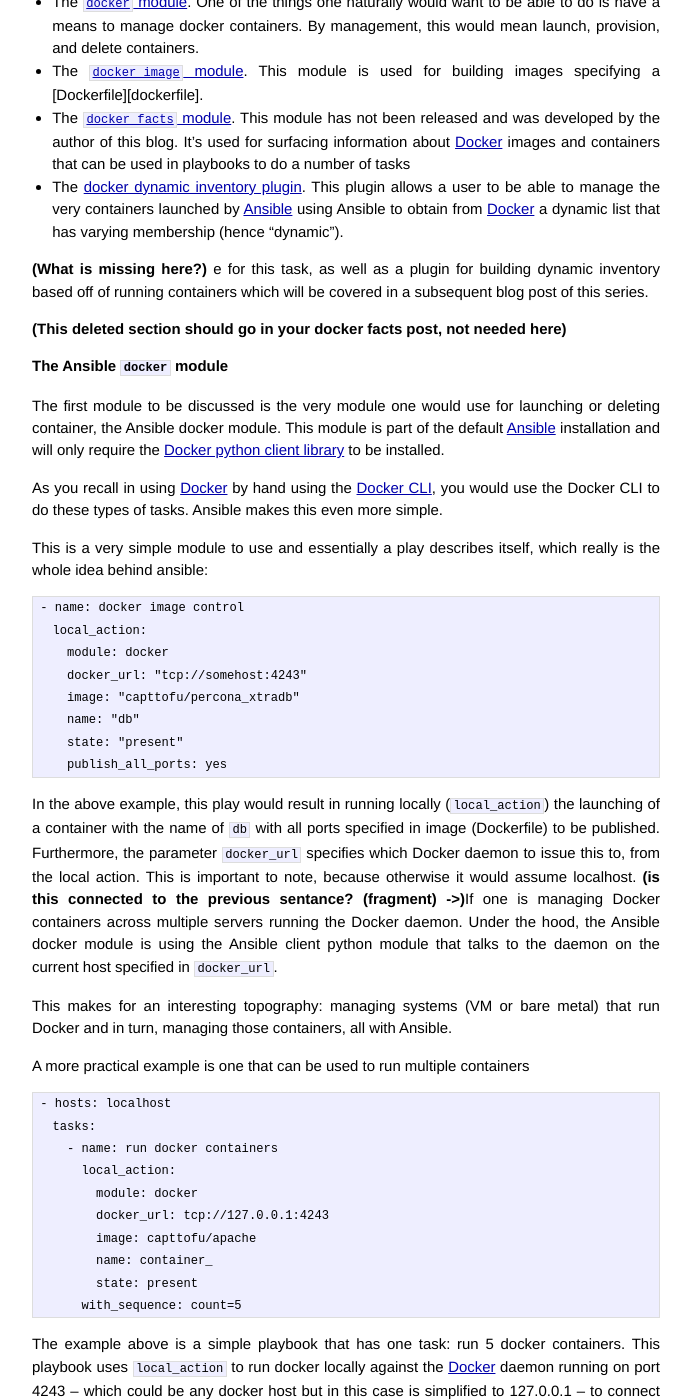
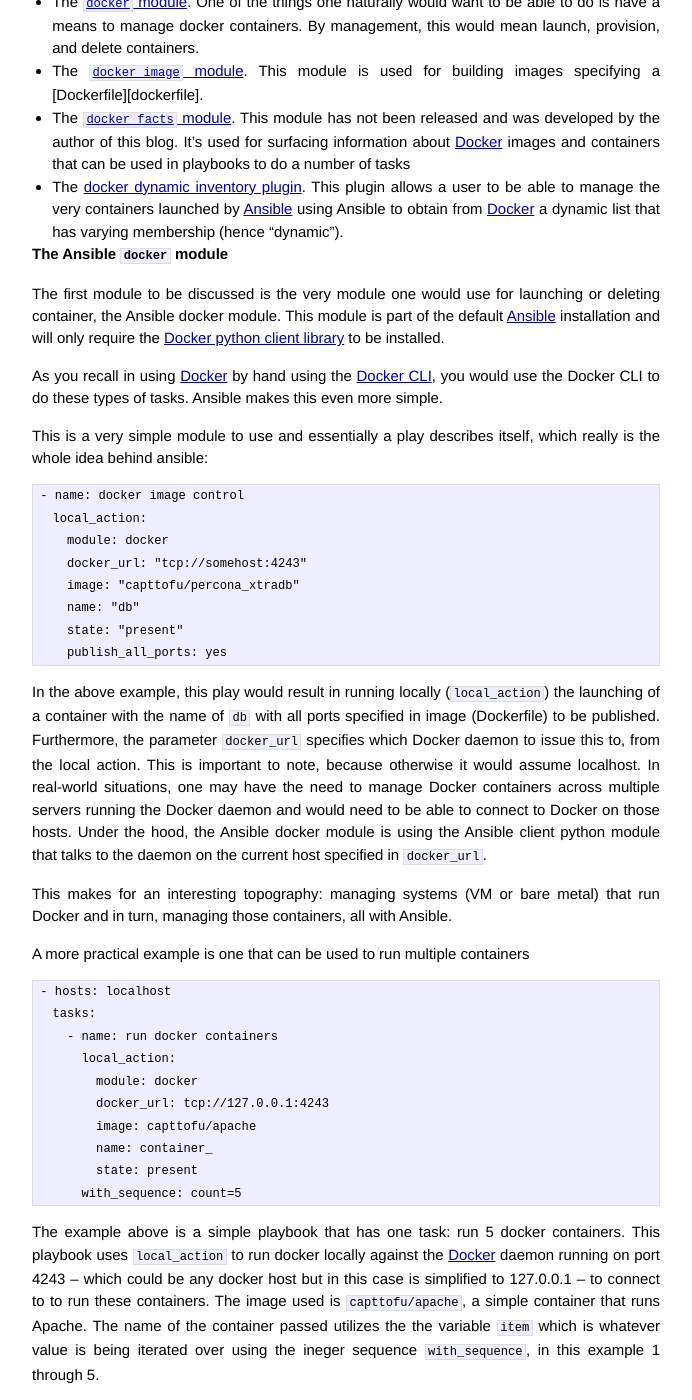
Before and after one commit to CaptTofu/patg.net, a Jekyll site: the page built from _posts/2014-06-18-ansible-docker.markdown, in a window 1280 px wide and 1400 px high, scrolled down 2101 px. Shown: the whole window, without its empty margins (294-986 px from the left). Built offline with Jekyll 4.4.1, drawn with Linux system fonts in a browser that asks for light colours; Markdown is read by kramdown in place of the engine named in the settings; comment, search, counter and statistics services are not loaded.

Commit message:
Removed edit notes and adjusted

````diff
--- a/_posts/2014-06-18-ansible-docker.markdown
+++ b/_posts/2014-06-18-ansible-docker.markdown
@@ -70,10 +70,6 @@
 - The [```docker_facts``` module][ansible_docker_facts_module]. This module has not been released and was developed by the author of this blog. It's used for surfacing information about [Docker][Docker] images and containers that can be used in playbooks to do a number of tasks
 - The [docker dynamic inventory plugin][ansible_docker_dynamic_inventory]. This plugin allows a user to be able to manage the very containers launched by [Ansible][Ansible] using Ansible to obtain from [Docker][Docker] a dynamic list that has varying membership (hence "dynamic").
 
-<b>(What is missing here?)</b> e for this task, as well as a plugin for building dynamic inventory based off of running containers which will be covered in a subsequent blog post of this series.
-
-<b>(This deleted section should go in your docker facts post, not needed here)</b>
-
 ## The Ansible ```docker``` module
 
 The first module to be discussed is the very module one would use for launching or deleting container, the Ansible docker module. This module is part of the default [Ansible][Ansible] installation and will only require the [Docker python client library][docker-py] to be installed.
@@ -91,7 +87,7 @@
         state: "present"
         publish_all_ports: yes
 
-In the above example, this play would result in running locally (```local_action```) the launching of a container with the name of ```db``` with all ports specified in image (Dockerfile) to be published. Furthermore, the parameter ```docker_url``` specifies which Docker daemon to issue this to, from the local action. This is important to note, because otherwise it would assume localhost. <b>(is this connected to the previous sentance? (fragment) ->)</b>If one is managing Docker containers across multiple servers running the Docker daemon. Under the hood, the Ansible docker module is using the Ansible client python module that talks to the daemon on the current host specified in ```docker_url```.
+In the above example, this play would result in running locally (```local_action```) the launching of a container with the name of ```db``` with all ports specified in image (Dockerfile) to be published. Furthermore, the parameter ```docker_url``` specifies which Docker daemon to issue this to, from the local action. This is important to note, because otherwise it would assume localhost. In real-world situations, one may have the need to manage Docker containers across multiple servers running the Docker daemon and would need to be able to connect to Docker on those hosts. Under the hood, the Ansible docker module is using the Ansible client python module that talks to the daemon on the current host specified in ```docker_url```.
 
 This makes for an interesting topography: managing systems (VM or bare metal) that run Docker and in turn, managing those containers, all with Ansible.
 
````
